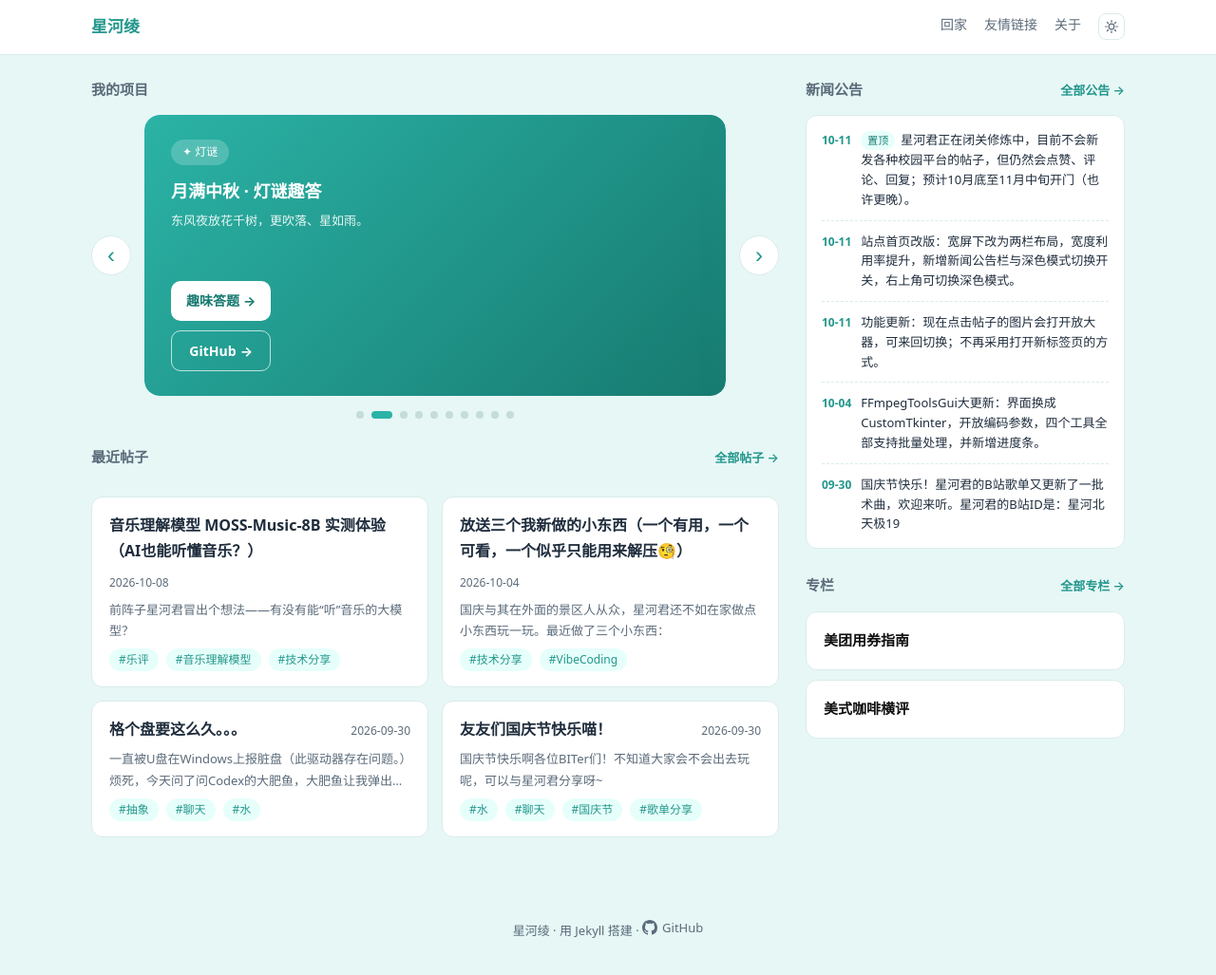
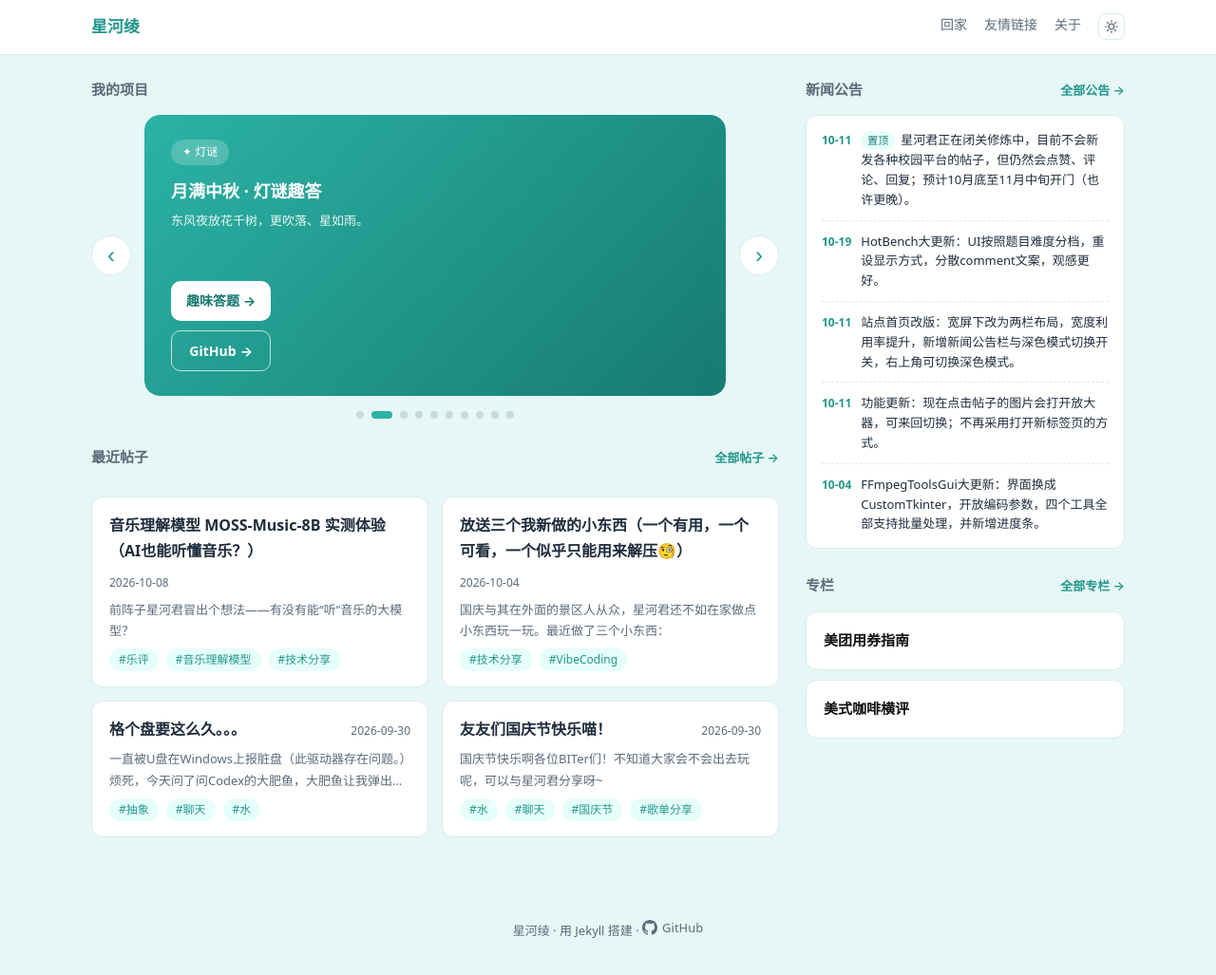
Before and after one commit to tony-he-xhxk/tony-he-xhxk.github.io, a Jekyll site: the page built from index.html, in a window 1280 px wide and 1027 px high. Shown: the whole window at 95% size. Built offline with Jekyll 4.4.1, drawn with Linux system fonts in a browser that asks for light colours; the list of posts is cut into pages by our own code.

Commit message:
feat: 新增新闻1019

```diff
--- a/_data/news.yml
+++ b/_data/news.yml
@@ -11,6 +11,8 @@
 - date: "2026-10-11"
   text: 星河君正在闭关修炼中，目前不会新发各种校园平台的帖子，但仍然会点赞、评论、回复；预计10月底至11月中旬开门（也许更晚）。
   pin: true
+- date: "2026-10-19"
+  text: HotBench大更新：UI按照题目难度分档，重设显示方式，分散comment文案，观感更好。
 - date: "2026-10-11"
   text: 功能更新：现在点击帖子的图片会打开放大器，可来回切换；不再采用打开新标签页的方式。
 - date: "2026-10-11"
```
